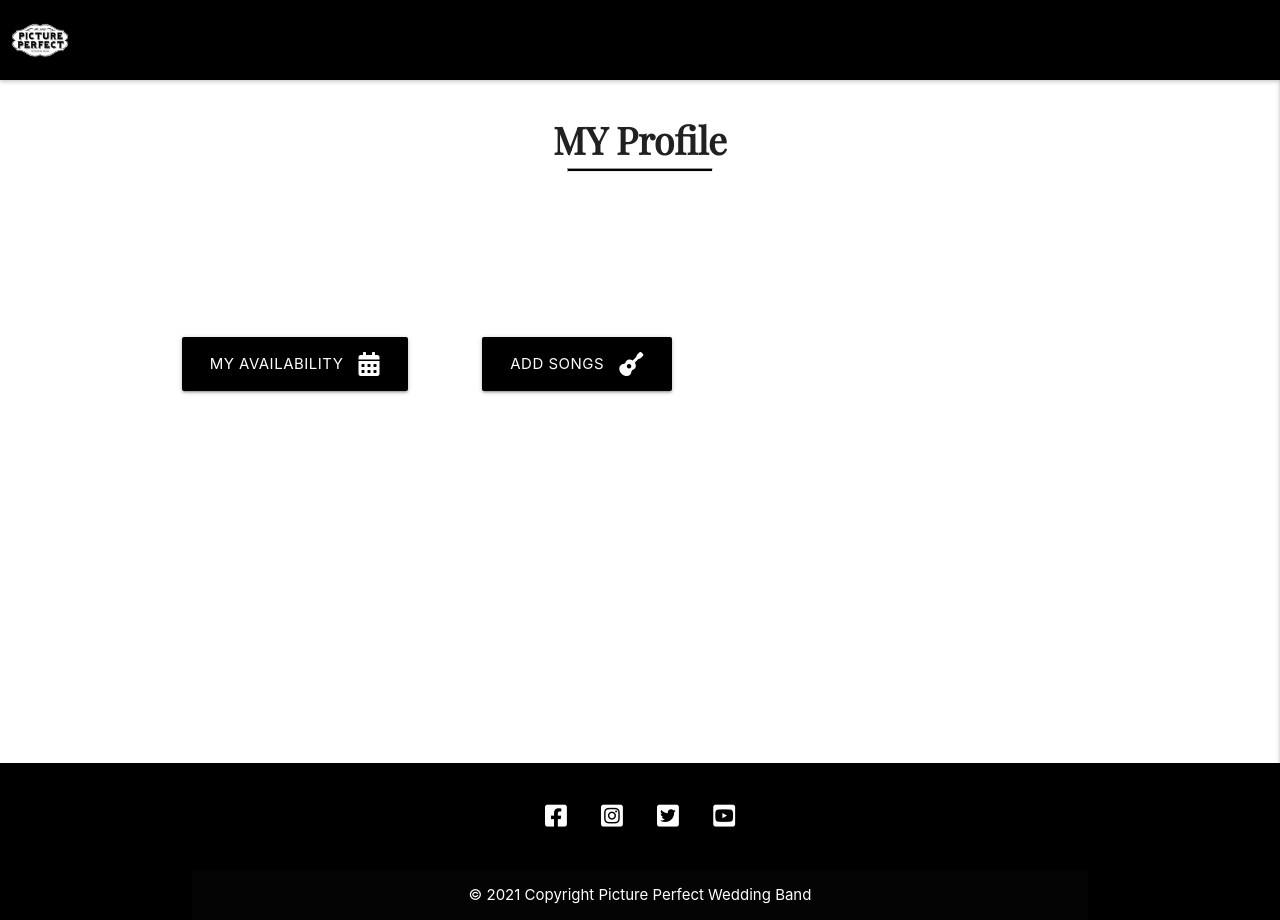
After one commit to Joe2308/wedding-band-diary, a Flask app: template templates/profile.html in a window 1280 px wide. The commit adds this page. Run offline with Flask 2, Linux system fonts and the light colour scheme; the template is opened without the code that fills it, so the values that code supplies are empty; some libraries are stand-ins or nearby versions.

Commit message:
Profile page added and data injected from users collection

```diff
--- a/app.py
+++ b/app.py
@@ -18,11 +18,13 @@ app.secret_key = os.environ.get("SECRET_KEY")
 mongo = PyMongo(app)
 
 @app.route("/")
+# Home page
 @app.route("/home")
 def home():
     return render_template("home.html")
 
 
+# All gigs page
 @app.route("/get_gigs")
 def get_gigs():
     if is_authenticated():
@@ -32,6 +34,7 @@ def get_gigs():
     return redirect(url_for("login"))
 
 
+# Gig info page
 @app.route("/gig_info/<gig_id>")
 def gig_info(gig_id):
     # Find specific gig from collection using primary id
@@ -81,6 +84,23 @@ def logout():
     return redirect(url_for("login"))
 
 
+# Profile page
+@app.route("/profile", methods=["GET", "POST"])
+def profile():
+    # Check if user name is authenticated
+    if is_authenticated():
+        profiles = list(mongo.db.users.find())
+        # Retrieve active username from database
+        username = mongo.db.users.find_one(
+            {"username": session["user"]})["username"]
+
+        if session["user"]:
+            return render_template(
+                "profile.html", username=username, profiles=profiles)
+
+    return redirect(url_for("login"))
+
+
 # Check if user is authenticated
 def is_authenticated():
     """ Ensure that user is authenticated
--- a/static/css/style.css
+++ b/static/css/style.css
@@ -53,7 +53,13 @@ nav {
   }
 
   .profile a {
-    margin-bottom: 20px;
+    margin: 35px;
+    margin-top: 100px;
+
+  }
+
+  .profile-photo {
+    margin-top: 15px;
   }
 
   /* Heading and paragraph styles */
@@ -117,6 +123,10 @@ nav {
       background-size: cover;
       min-height: 180px
     }
+
+    .profile a {
+      margin: 15px;
+  }
 
     .hero-home-2 {
       min-height: 687px
--- a/templates/base.html
+++ b/templates/base.html
@@ -37,7 +37,7 @@
                         <span class="sr-only">Navigation Menu</span></a>
                     <ul class="right hide-on-med-and-down">
                         <li><a href="{{ url_for('home') }}">Home</a></li>
-                        <li><a href=""><i class="fas fa-user"></i>
+                        <li><a href="{{ url_for('profile') }}"><i class="fas fa-user"></i>
                             My Profile</a></li>
                         <li><a href="{{ url_for('logout') }}">Log Out</a></li>
                             <!-- <li><a href=""><i class="fas fa-search" aria-hidden="true"></i>
@@ -64,7 +64,7 @@
                 <h4 class="center-align">Band Diary</h4>
             </li>
             <li><a href="{{ url_for('home') }}">Home</a></li>
-            <li><a href="">
+            <li><a href="{{ url_for('profile') }}">
                 My Profile</a></li>
             <li><a href="{{ url_for('logout') }}">Log Out</a></li>
             <!-- <li><a href="">All Gigs</a></li> -->
--- /dev/null
+++ b/templates/profile.html
@@ -0,0 +1,57 @@
+{% extends "base.html" %}
+{% block content %}
+
+<div class="container">
+    <div class="flashes row">
+        <div class="col s12 m8 offset-m2">
+            <h3 class=" profile center-align">
+                MY Profile
+            </h3>
+            <hr>
+        </div>
+    </div>
+</div>
+
+
+
+<div class="row">
+    {% for profile in profiles %}
+    {% if session.user|lower == profile.username %}
+            <div class="card-fixed col s12 m3 l4">
+                <a href="">
+                    <div class="card tooltipped" data-position="top" data-tooltip="Click to edit">
+                        <div class="card-image">
+                            <!-- Show image from database or backup from images folder -->
+                            <img class="activator" src="{{ profile.image_url }}" alt="Profile Image"
+                                onerror="this.onerror=null;this.src='../static/images/error-image.png';">
+                        </div>
+                        <div class="card-content">
+                            <!-- Show title, shoename and user from database -->
+                            <span class="card-title activator"></span>
+                            <p>Band Memeber: <em>{{ profile.username.title() }}</em></p>
+                            <p class="shoe-name">Instrument: {{ profile.instrument }}</p>
+                            <div>
+                            <a href="" class="profile-photo buttons-2 black btn text-shadow">
+                                Change Photo <i class="fas fa-camera-retro right" aria-hidden="true"></i>
+                            </a>
+                        </div>
+                        </div>
+                    </div>
+                </a>
+            </div>
+        {% endif %}
+    {% endfor %}
+
+    <div class="profile col s12 center-align m9 l8">
+        <a href="" class="buttons-2 black btn-large text-shadow">
+            My Availability <i class="fas fa-calendar-alt right" aria-hidden="true"></i>
+        </a>
+
+            <a href="" class="buttons-2 black btn-large text-shadow">
+                Add Songs <i class="fas fa-guitar right" aria-hidden="true"></i>
+            </a>
+    </div>
+</div>
+
+
+{% endblock %}
```
